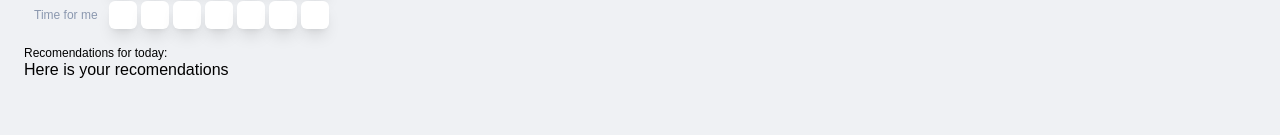
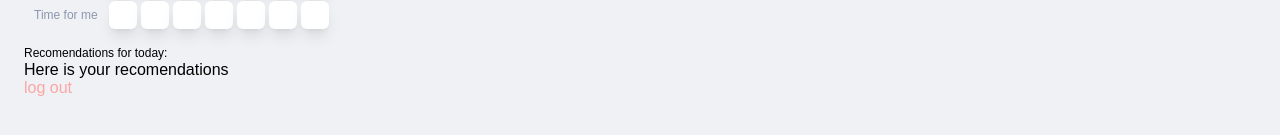
Before and after one commit to kaiuliia/well_being_frontend, a React (Create React App) app: page /user/dashboard in a window 1280 px wide. Shown: the part 291-426 px from the top of the page. Built offline with nearby package versions, Linux system fonts and the light colour scheme.

Commit message:
Added login.

```diff
--- a/src/Pages/dashboard.tsx
+++ b/src/Pages/dashboard.tsx
@@ -55,7 +55,27 @@ export function Dashboard() {
   const calendarRange = value;
   // const startDate = moment().startOf("week").utc().format("D MMM");
   const endDate = moment().endOf("week").utc().format("D MMM");
-
+  const logOut = () => {
+    // localStorage.setItem("name", message.name);
+    window.location.href = "/login";
+    // const sendData = async (user: User) => {
+    //   const response = await fetch("http://localhost:9090/login", {
+    //     method: "POST",
+    //     credentials: "include",
+    //     headers: { "Content-type": "application/json" },
+    //     body: JSON.stringify(user),
+    //   });
+    //   if (response.status > 299) {
+    //     const error = await response.json();
+    //     setStatusMessage(error.error);
+    //   } else {
+    //     const message = await response.json();
+    //     setStatusMessage(message.name);
+    //     localStorage.setItem("name", message.name);
+    //     window.location.href = "/user/dashboard";
+    //   }
+    // };
+  };
   console.log(calendarRange);
   return (
     // <div className={"container"}>
@@ -70,9 +90,12 @@ export function Dashboard() {
         Recomendations for today:
       </div>
       <Recomend />
+      <div>
+        <a className={"text-red-300"} onClick={logOut}>
+          {" "}
+          log out
+        </a>
+      </div>
     </div>
-    // </div>
   );
 }
-//useref
-// export default Login;
```
